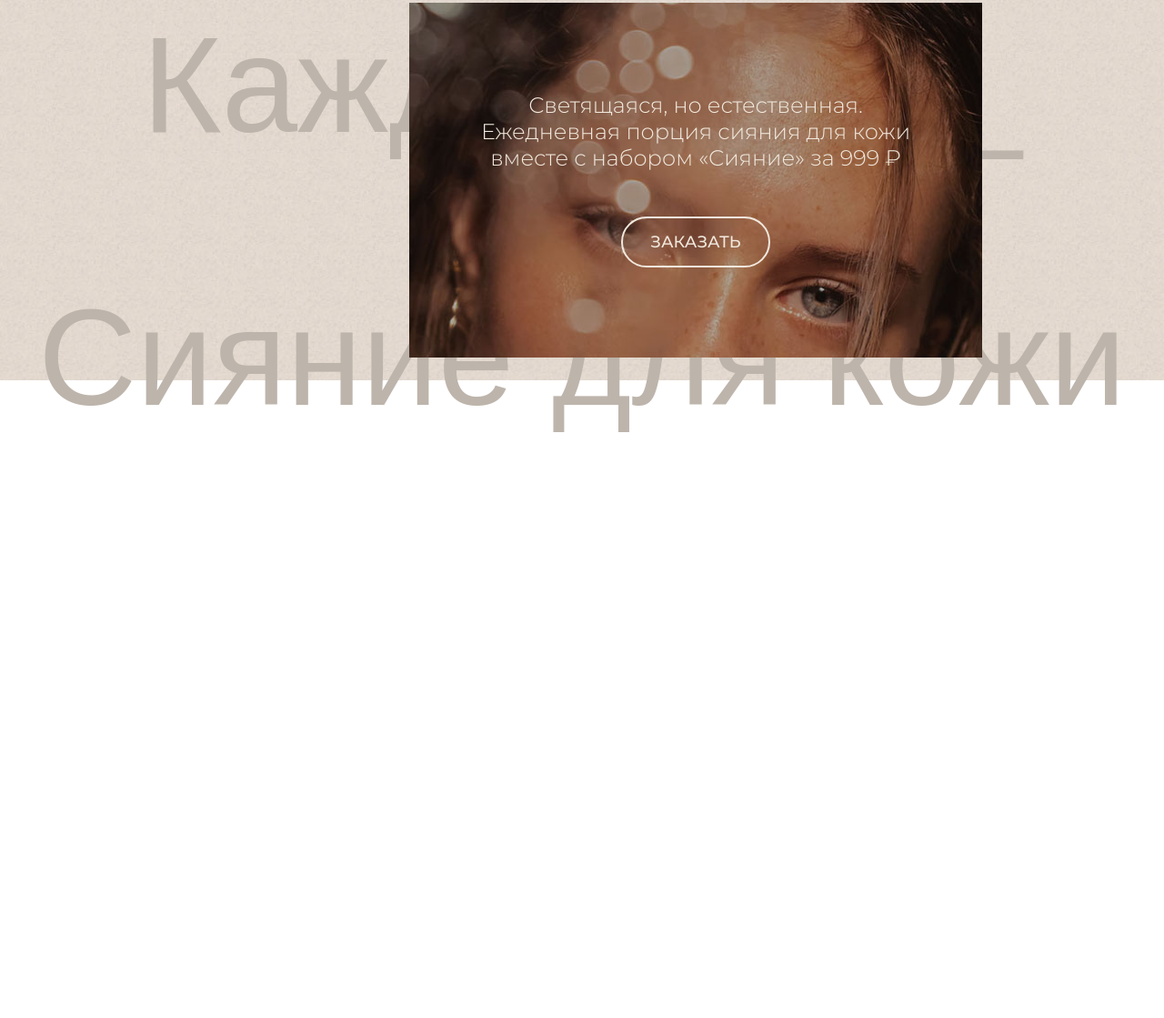
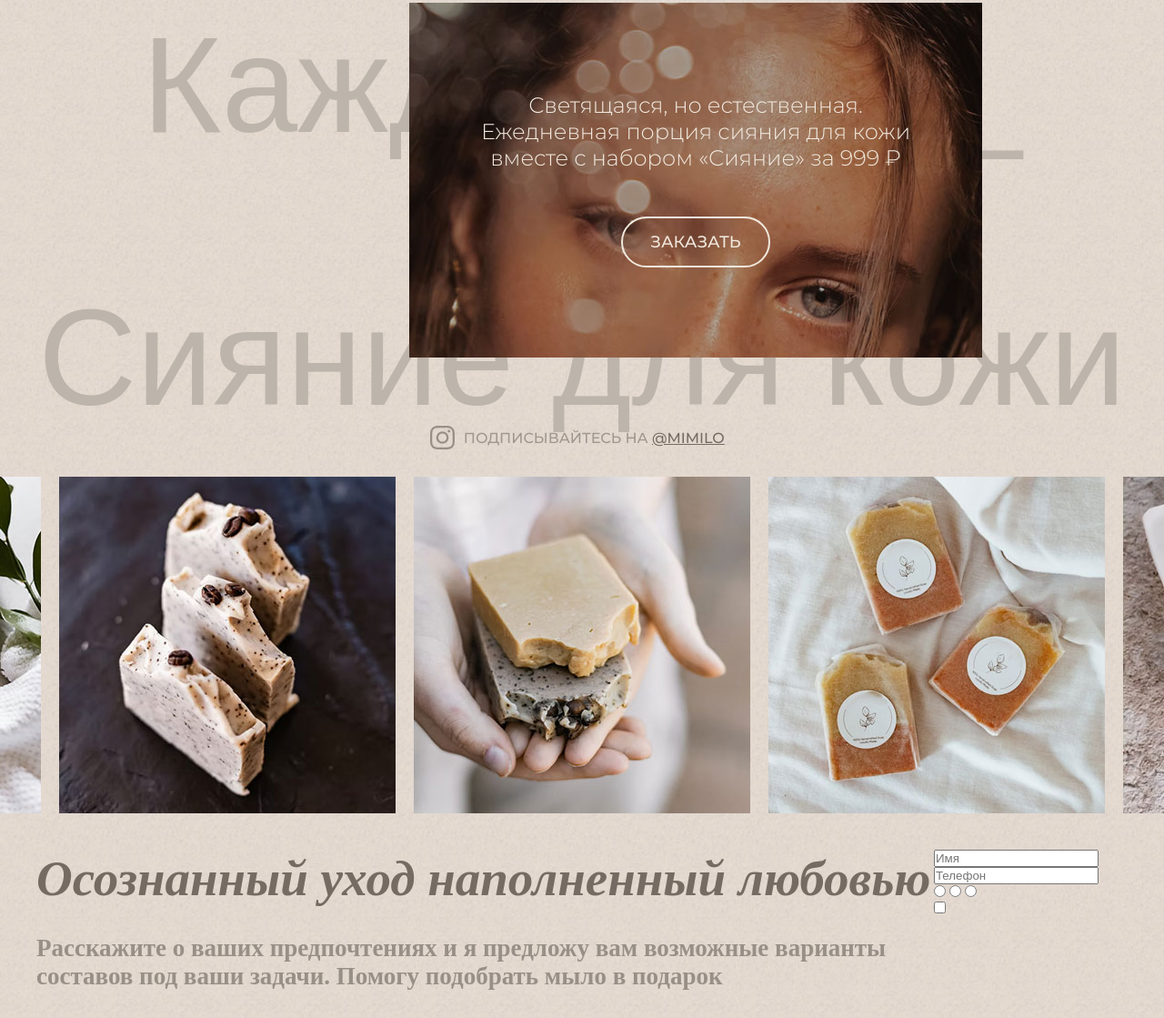
Before and after one commit to web-meow/mimilo, a plain HTML site: page index.html in a window 1280 px wide. Shown: the part 3648-4767 px from the top of the page at 91% size. Before the commit the page ends 4125 px from the top, so only its background shows below. Drawn offline with Linux system fonts and the light colour scheme; a web font is replaced by a local one.

Commit message:
Add files via upload

```diff
--- a/assets/styles/styles.css
+++ b/assets/styles/styles.css
@@ -534,3 +534,59 @@ main .title .line{
     background-color: #f1e9de;
     transition: 0.3s;
 }
+
+.section-inst{
+    padding: 30px 0;
+}
+
+.section-inst .ads{
+    display: flex;
+    align-items: center;
+    justify-content: center;
+    margin: 20px;
+    color: #9f968e;
+    font-family: "Montserrat", sans-serif;
+    text-transform: uppercase;
+}
+
+.section-inst .container{
+    width: 100%;
+}
+
+.section-inst .imgs{
+    display: flex;
+    flex-wrap: nowrap;
+    align-items: center;
+    justify-content: center;
+}
+
+.section-inst .imgs img{
+    margin: 10px;
+}
+
+.section-inst .ads p{
+    margin: 0 10px;
+}
+
+.section-inst .ads span{
+    color: #756b62;
+    text-decoration: underline;
+}
+
+.section-cta .story h2{
+    font-size: 55px;
+    font-style: italic;
+    color: #756b62;
+    margin-bottom: 30px;
+}
+
+.section-cta .story p{
+    font-size: 27px;
+    color: #988f87;
+    font-weight: 600;
+    margin-bottom: 30px;
+}
+
+.section-cta .container{
+    display: flex;
+}
--- a/index.html
+++ b/index.html
@@ -171,6 +171,41 @@
                 </div>
             </div>
         </div>
+        <div class="section-inst">
+            <div class="container">
+                <div class="ads">
+                    <img src="./assets/img/inst.svg" alt="">
+                    <p>Подписывайтесь на <span>@MIMILO</span></p>
+                </div>
+                <div class="imgs">
+                    <img src="./assets/img/14.jpg" alt="">
+                    <img src="./assets/img/15.jpg" alt="">
+                    <img src="./assets/img/16.jpg" alt="">
+                    <img src="./assets/img/17.jpg" alt="">
+                    <img src="./assets/img/18.jpg" alt="">
+                </div>
+            </div>
+        </div>
+        <div class="section-cta">
+            <div class="container">
+                <div class="story">
+                    <h2>Осознанный уход наполненный любовью</h2>
+                    <p>Расскажите о ваших предпочтениях и я предложу вам возможные варианты составов под ваши задачи. Помогу подобрать мыло в подарок</p>
+                </div>
+                <div class="user_input">
+                    <div class="name">
+                        <input type="text" placeholder="Имя">
+                        <input type="text" placeholder="Телефон">
+                    </div>
+                    <div class="radio">
+                        <input type="radio">
+                        <input type="radio">
+                        <input type="radio">
+                    </div>
+                    <input type="checkbox">
+                </div>
+            </div>
+        </div>
     </main>
 </body>
 </html>
```
